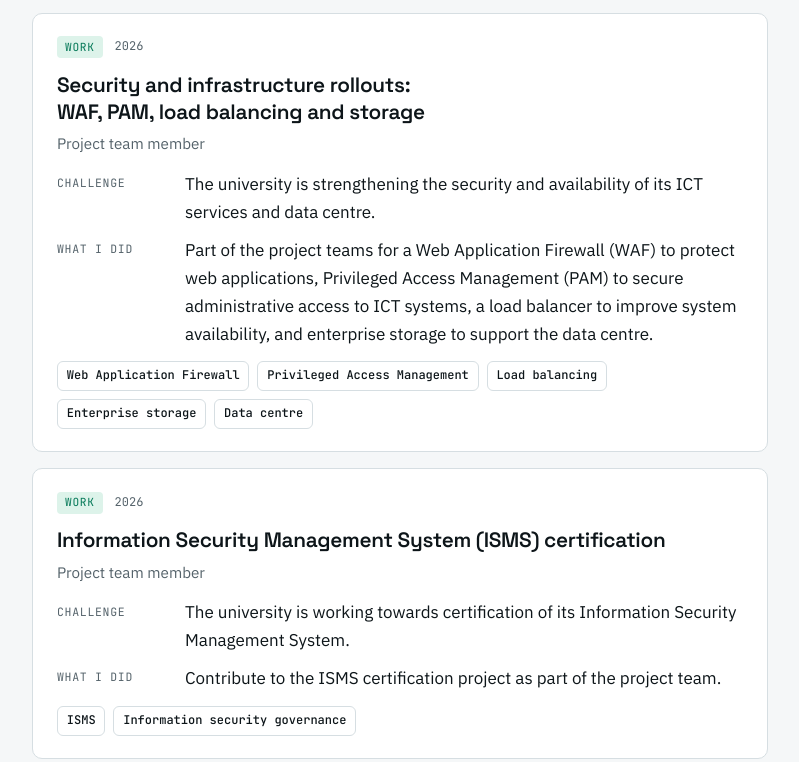
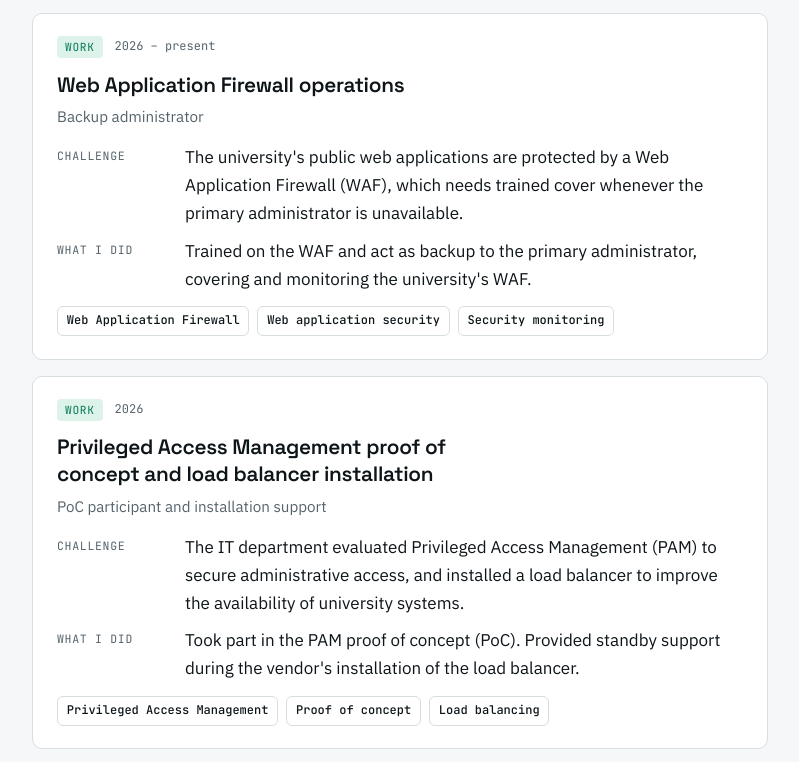
Before and after one commit to syafiqkassim/syafiqkassim.github.io, a plain HTML site: page index.html in a window 1280 px wide. Shown: the part 2732-3494 px from the top of the page, without its empty margins (368-1167 px from the left). Drawn offline with Linux system fonts and the light colour scheme.

Commit message:
Correct work projects: remove ISMS, accurate WAF/PAM/LB roles, Nagios since 2023
Co-Authored-By: Claude Opus 5.5 <noreply@anthropic.com>

```diff
--- a/data/projects.json
+++ b/data/projects.json
@@ -12,7 +12,8 @@
       "Network monitoring",
       "Server monitoring",
       "SLA reporting"
-    ]
+    ],
+    "period": "2023 – present"
   },
   {
     "title": "Endpoint and network security monitoring",
@@ -29,30 +30,29 @@
     ]
   },
   {
-    "title": "Security and infrastructure rollouts: WAF, PAM, load balancing and storage",
+    "title": "Web Application Firewall operations",
     "type": "Work",
-    "period": "2026",
-    "role": "Project team member",
-    "challenge": "The university is strengthening the security and availability of its ICT services and data centre.",
-    "actions": "Part of the project teams for a Web Application Firewall (WAF) to protect web applications, Privileged Access Management (PAM) to secure administrative access to ICT systems, a load balancer to improve system availability, and enterprise storage to support the data centre.",
+    "period": "2026 – present",
+    "role": "Backup administrator",
+    "challenge": "The university's public web applications are protected by a Web Application Firewall (WAF), which needs trained cover whenever the primary administrator is unavailable.",
+    "actions": "Trained on the WAF and act as backup to the primary administrator, covering and monitoring the university's WAF.",
     "tools": [
       "Web Application Firewall",
-      "Privileged Access Management",
-      "Load balancing",
-      "Enterprise storage",
-      "Data centre"
+      "Web application security",
+      "Security monitoring"
     ]
   },
   {
-    "title": "Information Security Management System (ISMS) certification",
+    "title": "Privileged Access Management proof of concept and load balancer installation",
     "type": "Work",
     "period": "2026",
-    "role": "Project team member",
-    "challenge": "The university is working towards certification of its Information Security Management System.",
-    "actions": "Contribute to the ISMS certification project as part of the project team.",
+    "role": "PoC participant and installation support",
+    "challenge": "The IT department evaluated Privileged Access Management (PAM) to secure administrative access, and installed a load balancer to improve the availability of university systems.",
+    "actions": "Took part in the PAM proof of concept (PoC). Provided standby support during the vendor's installation of the load balancer.",
     "tools": [
-      "ISMS",
-      "Information security governance"
+      "Privileged Access Management",
+      "Proof of concept",
+      "Load balancing"
     ]
   },
   {
--- a/index.html
+++ b/index.html
@@ -640,7 +640,8 @@
               <li>Monitor endpoint and network security with Sangfor Endpoint Secure, Cyber Command and Stealth Threat Analytics</li>
               <li>Track availability of key information systems against SLAs and report regularly to management</li>
               <li>Provide first-level troubleshooting for network and server incidents</li>
-              <li>Contribute to WAF, Privileged Access Management, load balancer, storage and ISMS certification projects</li>
+              <li>Act as backup administrator for the university's Web Application Firewall, covering and monitoring it</li>
+              <li>Took part in a Privileged Access Management proof of concept and supported a load balancer installation</li>
             </ul>
           </article>
           <article class="role card reveal">
@@ -655,8 +656,7 @@
           <ul class="chips">
             <li>Nagios Core</li>
             <li>Sangfor Stealth Threat Analytics</li>
-            <li>Privileged Access Management</li>
-            <li>ISMS</li>
+            <li>Privileged Access Management (PoC)</li>
             <li>FortiWeb (WAF)</li>
             <li>Sangfor Cyber Command</li>
             <li>Sangfor Endpoint Secure</li>
@@ -1313,7 +1313,7 @@
       line('  QR code phishing · AI in cybersecurity · Explainable AI · IT operations');
       line('Work with / trained on', 'cy');
       line('  Nagios Core · Sangfor Cyber Command / Endpoint Secure / Stealth Threat Analytics');
-      line('  FortiWeb · PAM · ISMS · Sangfor IAG · Active Directory');
+      line('  Web Application Firewall · PAM (PoC) · Sangfor IAG · Active Directory');
       line('  MDR · penetration testing · Vertica · Talend · data centre (DCFC)');
       go('work');
     },
```
